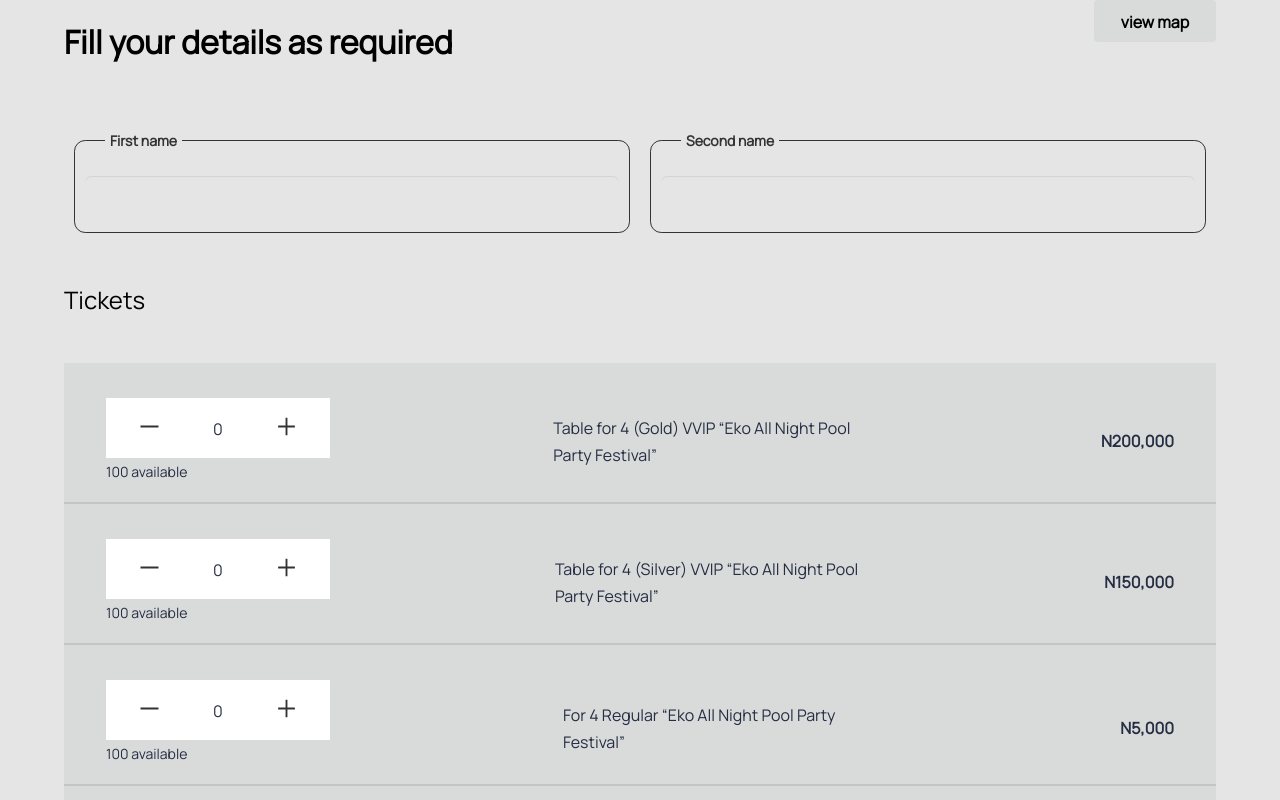
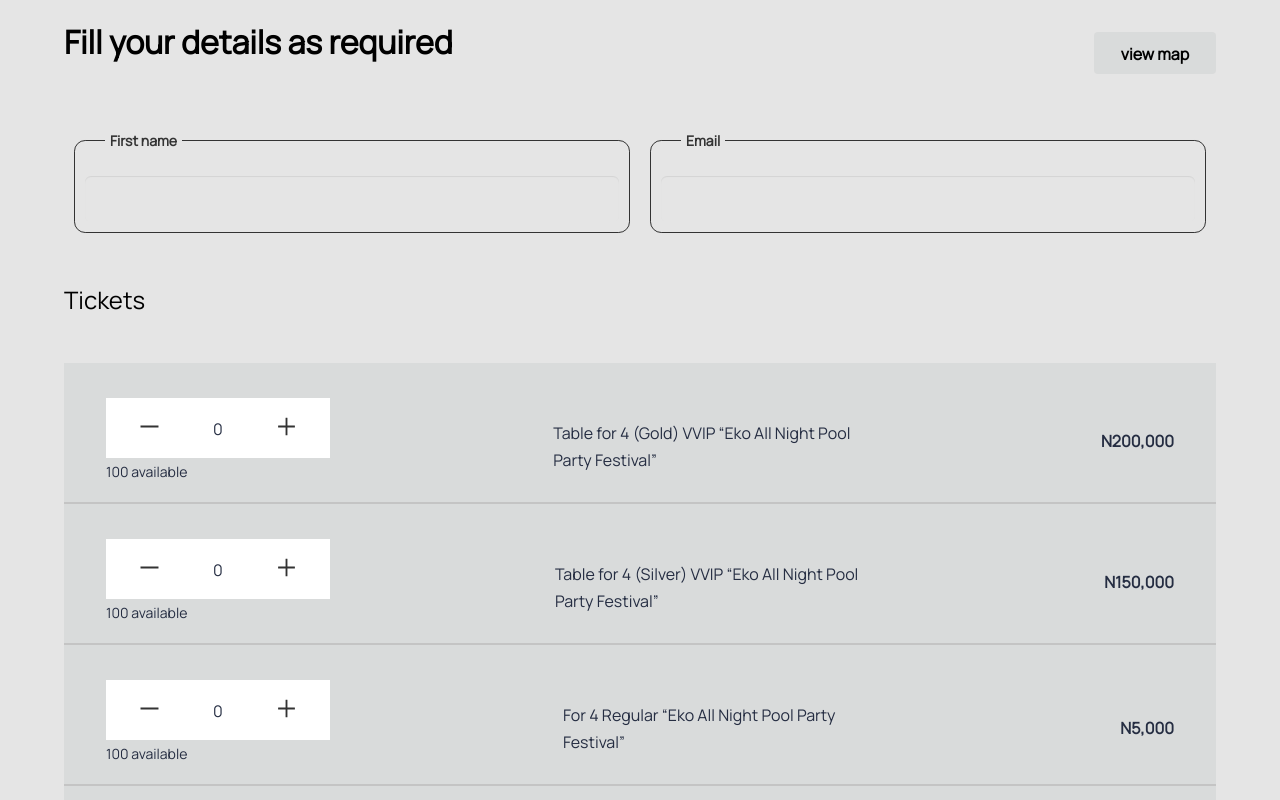
Before and after one commit to decadevs/event-booking-frontend-sq12, a React (Vite) app: page /ticket-selection in a window 1280 px wide. Shown: the top 800 px of the page. Built offline with nearby package versions, Linux system fonts and the light colour scheme.

Commit message:
correction

```diff
--- a/src/pages/ticketSelection/index.tsx
+++ b/src/pages/ticketSelection/index.tsx
@@ -30,6 +30,7 @@
     display: "flex",
     flexDirection: "row",
     justifyContent: "space-between",
+    // marginTop: "4em",
     // height: "80px"
   },
   formContainer: {
@@ -41,6 +42,7 @@
   },
   mapBtn: {
     backgroundColor: "rgba(0, 50, 47, 0.05)",
+    marginTop: "2em",
     // width: "74px",
     // height: "22px",
     fontFamily: "Manrope",
@@ -57,6 +59,7 @@
     // top: "557px",
     background: "rgba(0, 50, 47, 0.05)",
     borderRadius: "4px",
+
   },
   intro: {
     fontFamily: "Manrope",
@@ -186,7 +189,6 @@
     height: "100px",
     },
     mapBtn: {
-        margin: "1em"
     },
     selection:{
         display: "flex",
@@ -195,9 +197,7 @@
         alignItems: "center",
     },
     eventName:{
-        display: "flex",
-        justifyContent: "center",
-        alignItems: "center",
+        paddingLeft: "1em"
     },
 }}));
 
@@ -240,7 +240,7 @@
                 <input type="text" className="form-control input-lg" />
                 </div>
                 <div className="form-group">
-                <label>Second name</label>
+                <label>Email</label>
                 <input type="text" className="form-control input-lg" />
                 </div>
             </form>
@@ -285,7 +285,7 @@
                 </div>
                 <p className={selections.qty}>100 available</p>
             </div>
-            <p
+            <div className={selections.eventName}
                 style={{
                 padding: "0.8em",
                 width: "350px",
@@ -298,7 +298,7 @@
                 }}
             >
                 Table for 4 (Gold) VVIP “Eko All Night Pool Party Festival”
-            </p>
+            </div>
             <p
                 style={{
                 fontFamily: "Manrope",
@@ -337,7 +337,7 @@
                 </div>
                 <p className={selections.qty}>100 available</p>
             </div>
-            <p
+            <div className={selections.eventName}
                 style={{
                     padding: "0.8em",
                 width: "350px",
@@ -350,7 +350,7 @@
                 }}
             >
                 Table for 4 (Silver) VVIP “Eko All Night Pool Party Festival”
-            </p>
+            </div>
             <p
                 style={{
                 fontFamily: "Manrope",
```
